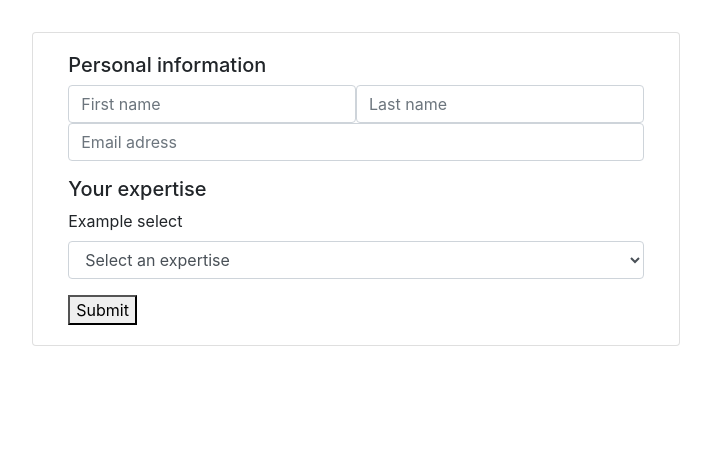
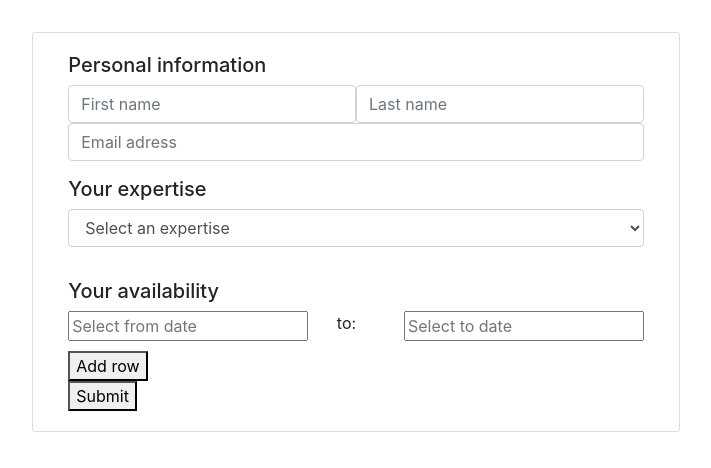
Before and after one commit to LinusBF/iv1201-frontend, a React app: page /ApplicationForm in a window 1280 px wide. Shown: the top 468 px of the page, without its empty margins (284-995 px from the left). Built offline with nearby package versions, Linux system fonts and the light colour scheme.

Commit message:
now you can add several rows of from-to dates

```diff
--- a/client/components/applicationForm/ApplicationForm.css
+++ b/client/components/applicationForm/ApplicationForm.css
@@ -3,3 +3,15 @@
     margin-left: auto;
     margin-right: auto;
 }
+.react-datepicker-wrapper {
+    width: 100%;
+}
+
+#availabilityContainer .col-5, .col-2 {
+    padding: 0;
+    margin: 0;
+}
+
+#availabilityContainer .col-2 {
+    padding-left: 1.8rem;
+}
--- a/client/components/applicationForm/ApplicationForm.js
+++ b/client/components/applicationForm/ApplicationForm.js
@@ -4,17 +4,22 @@ import './ApplicationForm.css';
 import data from './fakeSingleApplicationData';
 import {Form} from 'react-bootstrap';
 import Card from 'react-bootstrap/Card';
+import DatePickRow from './DatePickRow';
+
+import 'react-datepicker/dist/react-datepicker.css';
 
 class ApplicationForm extends Component {
   constructor(props) {
     super(props);
     this.state = {
+      dateRows: [{fromDate: null, toDate: null}],
       expertises: data.expertises,
       expSelections: ['Select an expertise'],
     };
     this.createLists = this.createLists.bind(this);
     this.addExpertiseRow = this.addExpertiseRow.bind(this);
     this.handleSubmit = this.handleSubmit.bind(this);
+    this.addDatePickRow = this.addDatePickRow.bind(this);
   }
   createLists(state) {
     const lists = [];
@@ -43,11 +48,21 @@ class ApplicationForm extends Component {
   addExpertiseRow(state, key, index) {
     if (index === state.expSelections.length - 1) {
       this.setState({
+        dateRows: state.dateRows,
         expertises: state.expertises,
         expSelections: state.expSelections.concat(['new item']),
       });
       this.forceUpdate();
     }
+  }
+  addDatePickRow(e) {
+    e.preventDefault();
+    this.setState({
+      dateRows: this.state.dateRows.concat([{fromDate: null, toDate: null}]),
+      expertises: this.state.expertises,
+      expSelections: this.state.expSelections,
+    });
+    this.forceUpdate();
   }
   handleSubmit(event) {
     event.preventDefault();
@@ -62,6 +77,16 @@ class ApplicationForm extends Component {
   }
 
   render() {
+    const datePickRows = [];
+    for (let i = 0; i < this.state.dateRows.length; i++) {
+      console.log(this.state.dateRows[i]);
+      datePickRows.push(
+        <DatePickRow
+          fromDate={this.state.dateRows[i].fromDate}
+          toDate={this.state.dateRows[i].toDate}
+        />
+      );
+    }
     return (
       <div className={'container justify-content-md-center'}>
         <Card className={'col-7'}>
@@ -95,11 +120,15 @@ class ApplicationForm extends Component {
               <h5>Your expertise</h5>
               <div className="row w-100">
                 <Form.Group id={'optionsContainer'} className={'w-100'}>
-                  <Form.Label>Example select</Form.Label>
                   {this.createLists(this.state)}
                 </Form.Group>
               </div>
-              <button type={'submit'}>Submit</button>
+              <h5>Your availability</h5>
+              <div id={'availabilityContainer'} className="w-100">
+                {datePickRows}
+                <button onClick={this.addDatePickRow}>Add row</button>
+              </div>
+              <button>Submit</button>
             </Form>
           </Card.Body>
         </Card>
--- /dev/null
+++ b/client/components/applicationForm/DatePickRow.js
@@ -0,0 +1,59 @@
+import React, {Component} from 'react';
+import DatePicker from 'react-datepicker';
+import {Form} from 'react-bootstrap';
+
+import 'react-datepicker/dist/react-datepicker.css';
+
+class DatePickRow extends Component {
+  constructor(props) {
+    super(props);
+    this.state = {
+      fromDate: this.props.fromDate,
+      toDate: this.props.toDate,
+    };
+    this.changeFromDate = this.changeFromDate.bind(this);
+    this.changeToDate = this.changeToDate.bind(this);
+  }
+
+  changeFromDate(date) {
+    this.setState({
+      fromDate: date,
+      toDate: this.state.toDate,
+    });
+  }
+  changeToDate(date) {
+    this.setState({
+      fromDate: this.state.fromDate,
+      toDate: date,
+    });
+  }
+
+  render() {
+    return (
+      <Form.Group className={'w-100 justify-content-sm-center row'}>
+        <div className="col-5">
+          <DatePicker
+            selected={this.state.fromDate}
+            className={'w-100'}
+            name={'availableFrom'}
+            onChange={this.changeFromDate}
+            placeholderText="Select from date"
+          />
+        </div>
+        <div className="col-2">
+          <p>to:</p>
+        </div>
+        <div className="col-5">
+          <DatePicker
+            selected={this.state.toDate}
+            className={'w-100'}
+            name={'availableTo'}
+            onChange={this.changeToDate}
+            placeholderText="Select to date"
+          />
+        </div>
+      </Form.Group>
+    );
+  }
+}
+export default DatePickRow;
--- a/client/index.js
+++ b/client/index.js
@@ -1,6 +1,7 @@
 import React from 'react';
 import ReactDOM from 'react-dom';
 import './styles.css';
+
 import {Provider} from 'react-redux';
 import store from './redux/store';
 
--- a/package.json
+++ b/package.json
@@ -33,6 +33,7 @@
     "mocha": "^7.0.1",
     "npm": "^6.13.7",
     "proxyquire": "^2.1.3",
+    "react-datepicker": "^2.13.0",
     "request-promise": "^4.2.5",
     "simple-react-form": "^2.5.4",
     "style-loader": "^1.1.3",
```
Also changed, not shown: client/.eslintrc.yml, 1 other file (tests, documents, lock files or other folders).
